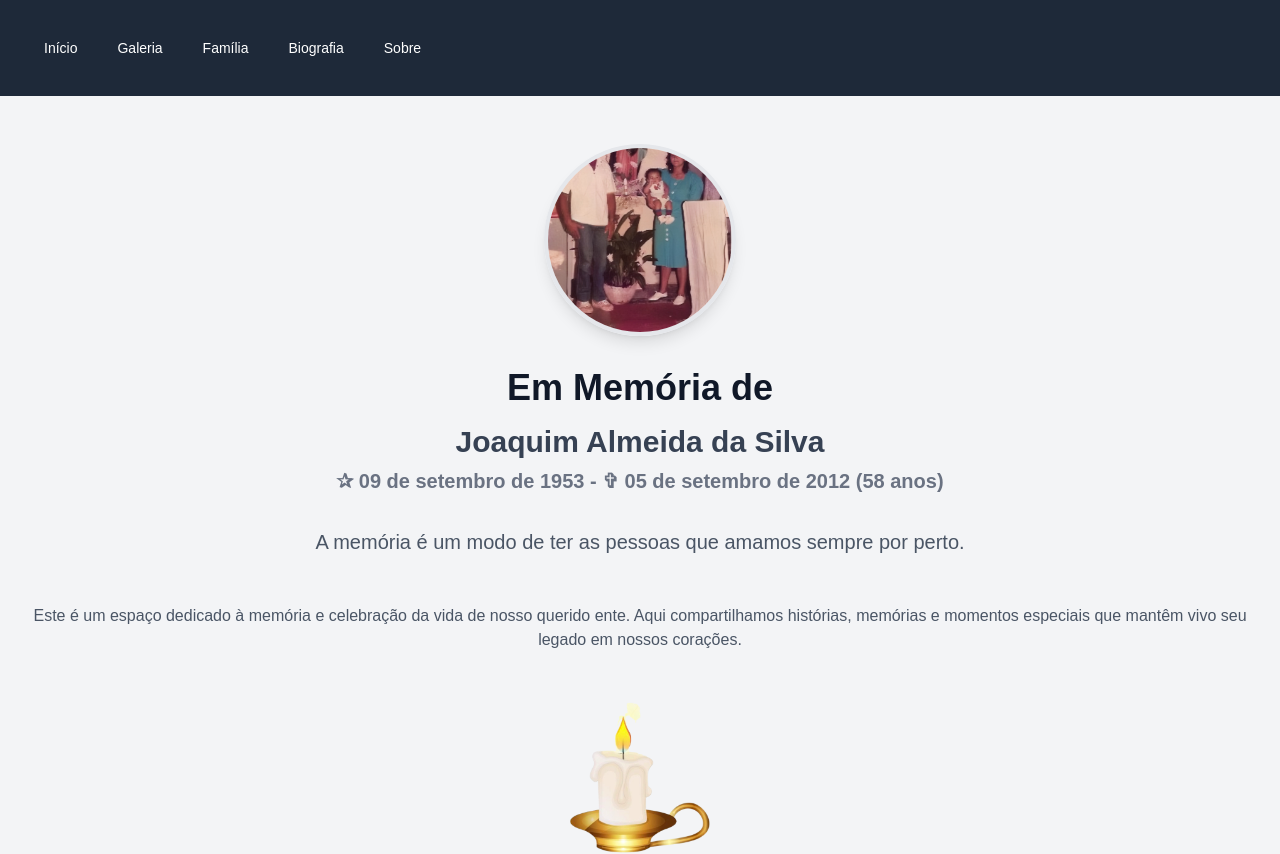
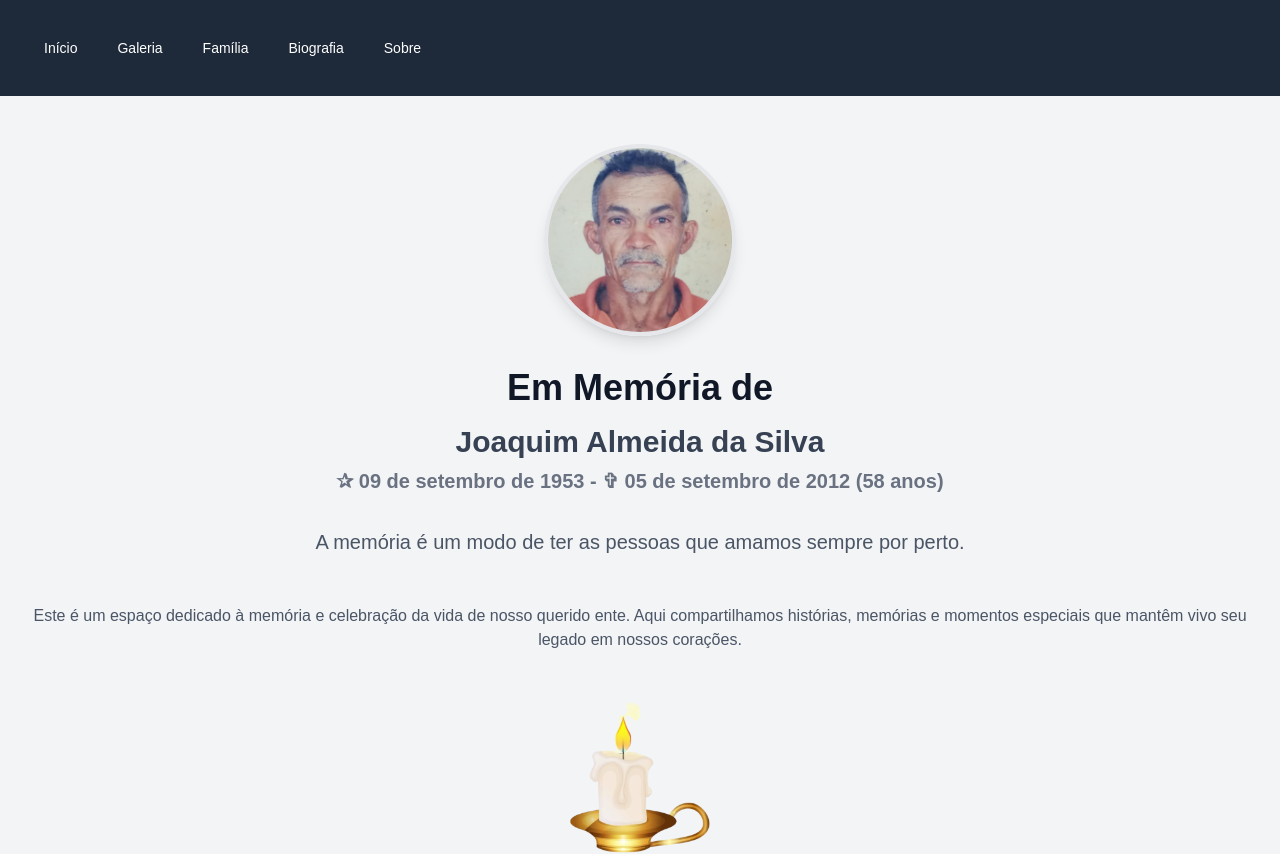
Before and after one commit to Nunes198/memorial-website-mae, a Next.js app: page / in a window 1280 px wide. Shown: the top 854 px of the page. Built offline with nearby package versions, Linux system fonts and the light colour scheme.

Commit message:
foto noa da capa

```diff
--- a/app/page.tsx
+++ b/app/page.tsx
@@ -14,7 +14,7 @@ export default function Home() {
         <div className="text-center">
           <div className="relative w-48 h-48 mx-auto mb-8 rounded-full overflow-hidden border-4 border-gray-200 shadow-lg">
             <Image
-              src="/imagens/pai-1.jpg" // Caminho correto
+              src="/imagens/pai5.png" // Caminho correto
               alt="Foto do Ente Querido"
               fill
               style={{ objectFit: 'cover' }}
```
Also changed, not shown: public/imagens/pai5.png (added).
